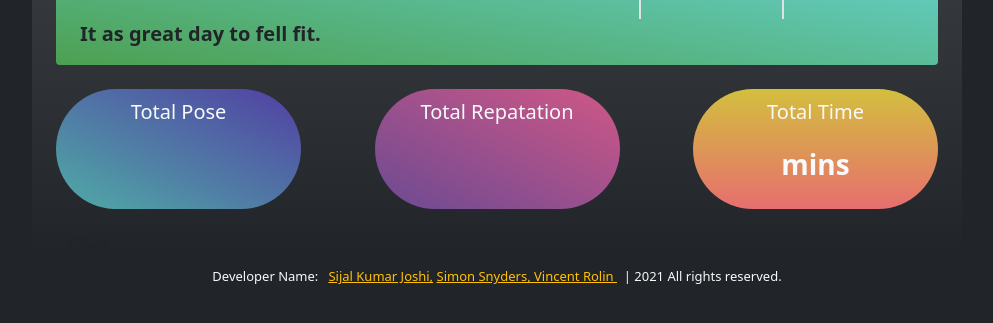
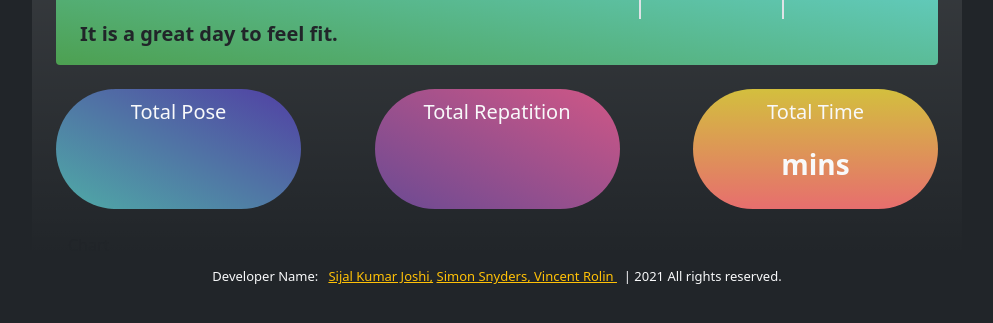
Before and after one commit to sijal001/Yoga_Pose_Detection, a Flask app: template templates/Dashboard.html in a window 1280 px wide. Shown: the part 179-502 px from the top of the page, without its empty margins (143-1136 px from the left). Run offline with Flask 2, Linux system fonts and the light colour scheme; the template is opened without the code that fills it, so the values that code supplies are empty; parts of the project's set-up code (start-up, migrations or seed data) failed here and were passed over.

Commit message:
re arrange

```diff
--- a/app.py
+++ b/app.py
@@ -104,6 +104,8 @@ def dash_board():
             train=False)
             stop = timeit.default_timer()
 
+            total_reps = 0
+
             total_time = stop - start
             total_time = round(total_time/60,1)
 
--- a/templates/Dashboard.html
+++ b/templates/Dashboard.html
@@ -43,7 +43,7 @@
                     <!-- Quoets section -->
                     <p class="h2 text-dark mt-4">Hello {{f_name}} ! </p>
                     <br/>
-                    <p class="fw-bold text-dark ml-3 fs-5">It as great day to fell fit.</p>
+                    <p class="fw-bold text-dark ml-3 fs-5">It is a great day to feel fit.</p>
                   </div>
 
                   <div class="col ">
@@ -76,7 +76,7 @@
                   </div>
                   <div class="col-1 p-0"></div>
                   <div class="col pt-2 pb-2 rounded-pill" style="background-image: linear-gradient(to bottom left, rgb(208, 87, 134), rgb(107, 74, 147))">
-                    <p class="text-center text-light fs-5">Total Repatation</p>
+                    <p class="text-center text-light fs-5">Total Repatition</p>
                     <p class="text-center text-light fw-bolder fs-3">{{total_reps}}</p>
                   </div>
                   <div class="col-1 p-0"></div>
```
Also changed, not shown: 1 other file.
